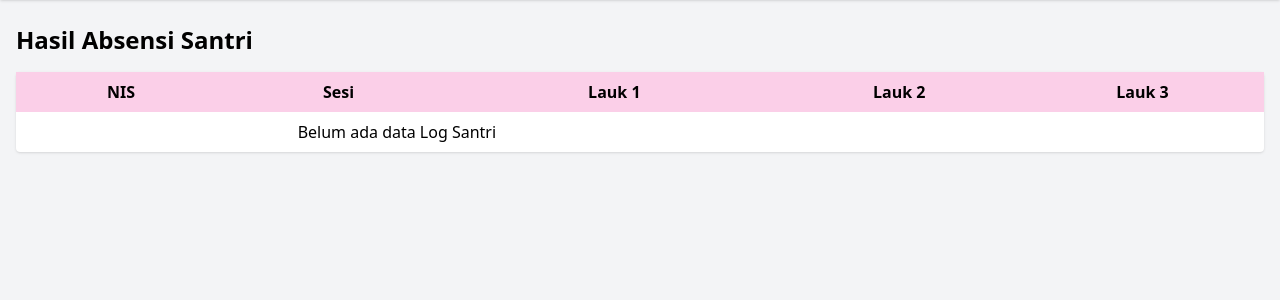
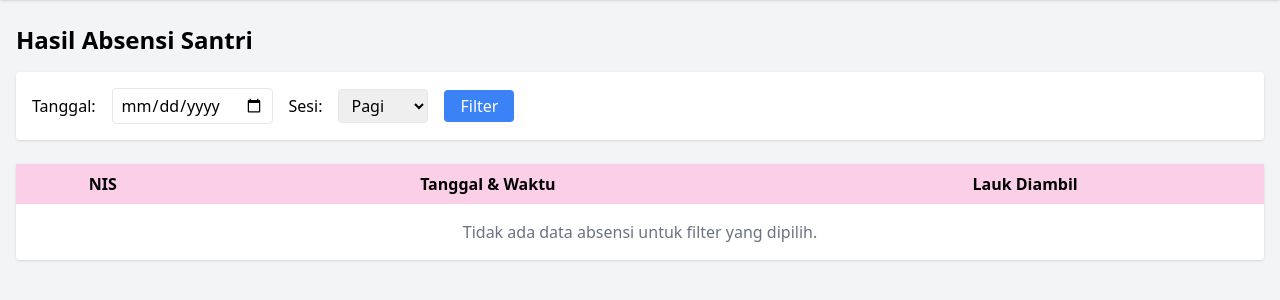
Before and after one commit to alipa97/jatahmam, a Flask app: page /result in a window 1280 px wide. Shown: the part 60-360 px from the top of the page. Run offline with Flask 3, Linux system fonts and the light colour scheme; data that the repository does not hold is empty; some libraries are stand-ins or nearby versions.

Commit message:
dashboard dan result

```diff
--- a/controllers/ResultController.py
+++ b/controllers/ResultController.py
@@ -1,13 +1,67 @@
-from flask import Blueprint, render_template
+from flask import Blueprint, render_template, request
 from config import db
+from datetime import datetime, time
+import pytz
 
 result_bp = Blueprint('result_bp', __name__)
-
-# Setup MongoDB
 result_collection = db["results"]
 
-# Tampilkan result
 @result_bp.route('/result')
 def result():
-    result_list = result_collection.find()
-    return render_template('result.html', result_list=result_list)
+    selected_date_str = request.args.get('date')
+    selected_sesi = request.args.get('sesi', 'pagi')
+
+    filtered_results = []
+
+    if selected_date_str:
+        try:
+            # Ambil tanggal dari user
+            date_obj = datetime.strptime(selected_date_str, '%Y-%m-%d')
+
+            # Rentang waktu sesi dalam waktu lokal (WIB)
+            sesi_ranges = {
+                'pagi': (time(7, 0), time(8, 0)),
+                'siang': (time(12, 30), time(14, 30)),
+                'malam': (time(19, 30), time(20, 30)),
+            }
+
+            start_time, end_time = sesi_ranges.get(selected_sesi, (time(0, 0), time(23, 59)))
+
+            # Gabung jadi datetime lokal
+            wib = pytz.timezone("Asia/Jakarta")
+            start_local = wib.localize(datetime.combine(date_obj, start_time))
+            end_local = wib.localize(datetime.combine(date_obj, end_time))
+
+            # Ambil semua data yang tanggalnya sama (dulu), lalu filter manual
+            all_results = list(result_collection.find({}))
+
+            for r in all_results:
+                try:
+                    ts_str = r.get('timestamp')
+                    if not ts_str:
+                        continue
+
+                    # Parse string ISO timestamp ke datetime UTC
+                    ts_utc = datetime.strptime(ts_str, "%Y-%m-%dT%H:%M:%S.%fZ")
+                    ts_utc = ts_utc.replace(tzinfo=pytz.utc)
+
+                    # Konversi ke waktu lokal (WIB)
+                    ts_local = ts_utc.astimezone(wib)
+
+                    # Filter berdasarkan tanggal dan jam lokal
+                    if date_obj.date() == ts_local.date() and start_local <= ts_local <= end_local:
+                        # Inject timestamp lokal buat ditampilkan nanti
+                        r["timestamp_local"] = ts_local
+                        filtered_results.append(r)
+                except Exception:
+                    continue  # skip kalau ada yang aneh
+
+        except ValueError:
+            pass  # salah input tanggal
+
+    return render_template(
+        'result.html',
+        result_list=filtered_results,
+        selected_date=selected_date_str,
+        selected_sesi=selected_sesi
+    )
--- a/templates/result.html
+++ b/templates/result.html
@@ -10,36 +10,68 @@
   <!-- Navbar -->
   {% include 'components/navbar.html' %}
 
-    <!-- content -->
+  <!-- Content -->
   <div class="container mx-auto px-4 py-6">
     <h2 class="text-2xl font-semibold mb-4">Hasil Absensi Santri</h2>
-        <table class="w-full bg-white shadow rounded center">
+
+    <!-- Filter Form -->
+    <div class="bg-white p-4 rounded shadow mb-6">
+      <form method="get" class="flex flex-wrap items-center gap-4">
+        <label for="date" class="font-medium">Tanggal:</label>
+        <input type="date" name="date" id="date" value="{{ selected_date or '' }}" class="border px-2 py-1 rounded" />
+
+        <label for="sesi" class="font-medium">Sesi:</label>
+        <select name="sesi" id="sesi" class="border px-2 py-1 rounded">
+          <option value="pagi" {% if selected_sesi == 'pagi' %}selected{% endif %}>Pagi</option>
+          <option value="siang" {% if selected_sesi == 'siang' %}selected{% endif %}>Siang</option>
+          <option value="malam" {% if selected_sesi == 'malam' %}selected{% endif %}>Malam</option>
+        </select>
+
+        <button type="submit" class="bg-blue-500 text-white px-4 py-1 rounded">Filter</button>
+      </form>
+    </div>
+
+    <!-- Debug (optional, remove if udah yakin data aman) -->
+    {# <pre class="text-sm bg-gray-200 p-2 mb-4 rounded">{{ result_list | safe }}</pre> #}
+
+    <!-- Tabel Hasil -->
+    <table class="w-full bg-white shadow rounded">
       <thead>
-                <tr class="bg-pink-200">
+        <tr class="bg-pink-200 text-center">
           <th class="p-2">NIS</th>
-                    <th class="p-2">Sesi</th>
-                    <th class="p-2">Lauk 1</th>
-                    <th class="p-2">Lauk 2</th>
-                    <th class="p-2">Lauk 3</th>
-                    <!-- <th class="p-2">Aksi</th> -->
+          <th class="p-2">Tanggal & Waktu</th>
+          <th class="p-2">Lauk Diambil</th>
         </tr>
       </thead>
       <tbody>
-                {% for s in Log_list %}
+        {% if result_list %}
+          {% for result in result_list %}
           <tr class="border-t text-center">
-                    <td class="p-2">{{ s.NIS }}</td>
-                    <td class="p-2">{{ result.timestamp.strftime('%Y-%m-%d %H:%M:%S') if result.timestamp else '-' }}</td>
+            <td class="p-2">{{ result.NIS or '-' }}</td>
             <td class="p-2">
-                        <ul class="list-disc pl-5">
+            {{ result.timestamp_local.strftime('%Y-%m-%d %H:%M:%S') if result.timestamp_local else '-' }}
+            </td>
+
+            <td class="p-2">
+              {% if result.frames %}
+              <ul class="list-disc pl-5 text-left">
                 {% for lauk, count in result.frames.items() %}
                   <li>{{ lauk }}: {{ count }}</li>
                 {% endfor %}
               </ul>
+              {% else %}
+                -
+              {% endif %}
             </td>
           </tr>
+          {% endfor %}
         {% else %}
-                <tr><td colspan="3" class="p-2 text-center">Belum ada data Log Santri</td></tr>
-                {% endfor %}
+          <tr>
+            <td colspan="3" class="p-4 text-center text-gray-500">
+              Tidak ada data absensi untuk filter yang dipilih.
+            </td>
+          </tr>
+        {% endif %}
       </tbody>
     </table>
   </div>
```
Also changed, not shown: controllers/DashboardController.py (+40 -17 lines), templates/index.html (+66 -35 lines). Lines whose indentation alone changed are shown as unchanged.
